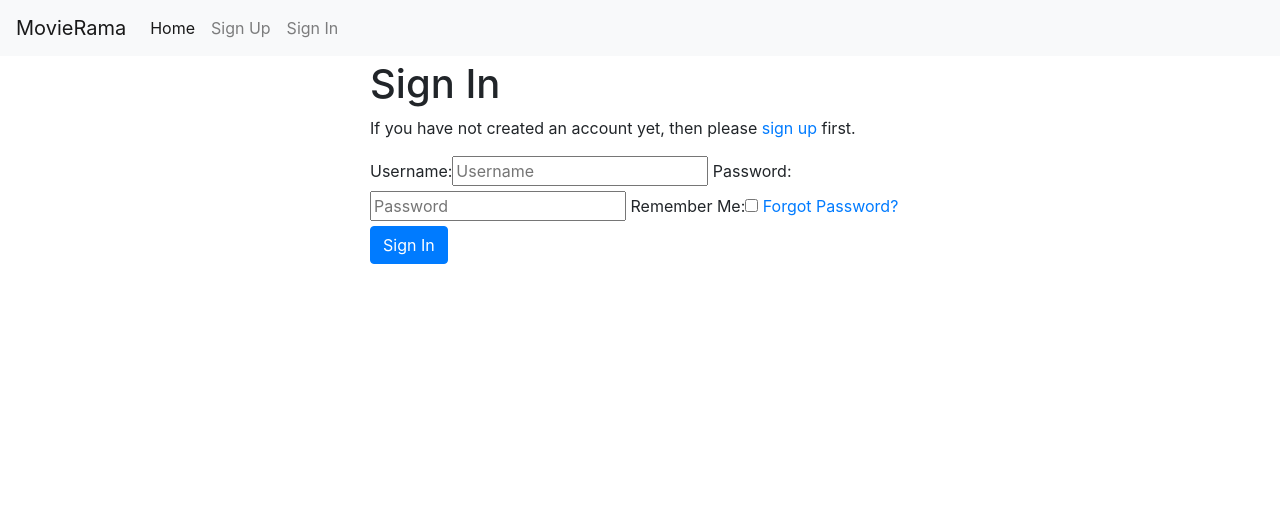
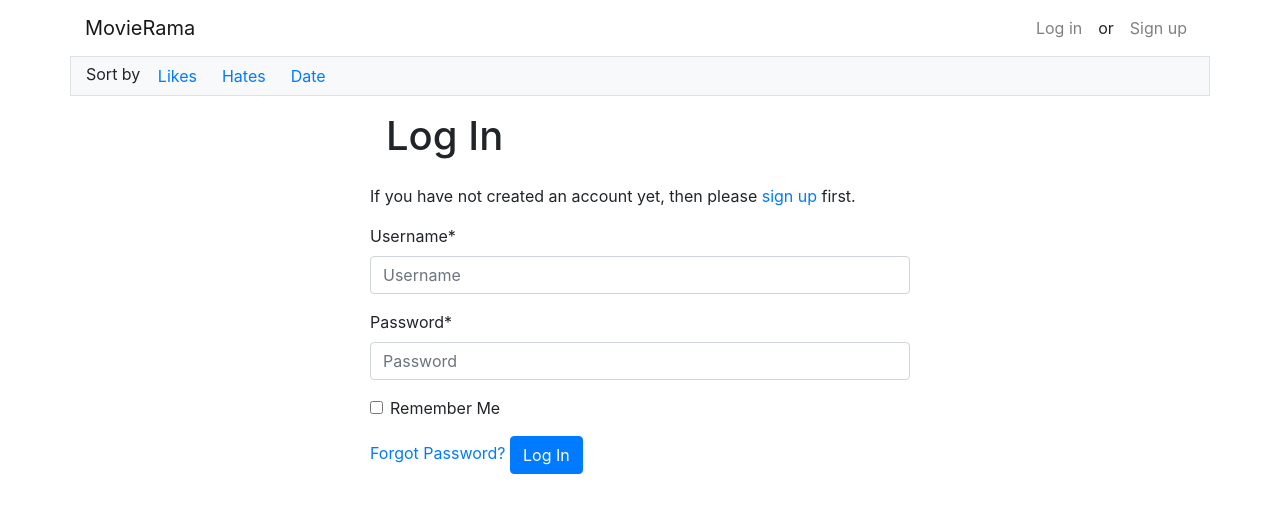
Before and after one commit to abourazanis/movierama, a Django app: a page that uses movierama/movierama/templates/base.html in a window 1280 px wide. Shown: the top 513 px of the page. Run offline with Django 3.2, Linux system fonts and the light colour scheme; some libraries are stand-ins or nearby versions.

Commit message:
feat: Alter authentication in order to use username/password
- Remove the email as requirement in the authentication process of allauth
- Minor template changes

```diff
--- a/movierama/config/urls.py
+++ b/movierama/config/urls.py
@@ -6,7 +6,7 @@ from django.views.generic import TemplateView
 from django.views import defaults as default_views
 
 urlpatterns = [
-    path("", TemplateView.as_view(template_name="pages/home.html"), name="home"),
+    path("", TemplateView.as_view(template_name="pages/home.html"), name="homepage"),
     # Django Admin, use {% url 'admin:index' %}
     path(settings.ADMIN_URL, admin.site.urls),
     # User management
--- a/movierama/movierama/templates/account/login.html
+++ b/movierama/movierama/templates/account/login.html
@@ -2,24 +2,25 @@
 
 {% load i18n %}
 {% load account %}
+{% load crispy_forms_tags %}
 
-{% block head_title %}{% trans "Sign In" %}{% endblock %}
+{% block head_title %}{% trans "Log In" %}{% endblock %}
 
 {% block inner %}
 
-<h1>{% trans "Sign In" %}</h1>
+<h1 class="p-3">{% trans "Log In" %}</h1>
 
 <p>{% blocktrans %}If you have not created an account yet, then please
 <a href="{{ signup_url }}">sign up</a> first.{% endblocktrans %}</p>
 
 <form class="login" method="POST" action="{% url 'account_login' %}">
   {% csrf_token %}
-  {{ form }}
+  {{ form|crispy }}
   {% if redirect_field_value %}
   <input type="hidden" name="{{ redirect_field_name }}" value="{{ redirect_field_value }}" />
   {% endif %}
   <a class="button secondaryAction" href="{% url 'account_reset_password' %}">{% trans "Forgot Password?" %}</a>
-  <button class="primaryAction btn btn-primary" type="submit">{% trans "Sign In" %}</button>
+  <button class="primaryAction btn btn-primary" type="submit" id="btn_login">{% trans "Log In" %}</button>
 </form>
 
 {% endblock %}
--- a/movierama/movierama/templates/account/password_change.html
+++ b/movierama/movierama/templates/account/password_change.html
@@ -1,6 +1,7 @@
 {% extends "account/base.html" %}
 
 {% load i18n %}
+{% load crispy_forms_tags %}
 
 {% block head_title %}{% trans "Change Password" %}{% endblock %}
 
@@ -9,7 +10,7 @@
 
     <form method="POST" action="{% url 'account_change_password' %}" class="password_change">
         {% csrf_token %}
-        {{ form }}
+        {{ form|crispy }}
         <button class="btn btn-primary" type="submit" name="action">{% trans "Change Password" %}</button>
     </form>
 {% endblock %}
--- a/movierama/movierama/templates/account/password_reset.html
+++ b/movierama/movierama/templates/account/password_reset.html
@@ -2,6 +2,7 @@
 
 {% load i18n %}
 {% load account %}
+{% load crispy_forms_tags %}
 
 {% block head_title %}{% trans "Password Reset" %}{% endblock %}
 
@@ -16,7 +17,7 @@
 
     <form method="POST" action="{% url 'account_reset_password' %}" class="password_reset">
         {% csrf_token %}
-        {{ form }}
+        {{ form|crispy }}
         <input class="btn btn-primary" type="submit" value="{% trans 'Reset My Password' %}" />
     </form>
 
--- a/movierama/movierama/templates/account/password_reset_from_key.html
+++ b/movierama/movierama/templates/account/password_reset_from_key.html
@@ -1,6 +1,7 @@
 {% extends "account/base.html" %}
 
 {% load i18n %}
+{% load crispy_forms_tags %}
 {% block head_title %}{% trans "Change Password" %}{% endblock %}
 
 {% block inner %}
@@ -13,7 +14,7 @@
         {% if form %}
             <form method="POST" action=".">
                 {% csrf_token %}
-                {{ form }}
+                {{ form|crispy }}
                 <input type="submit" name="action" value="{% trans 'change password' %}"/>
             </form>
         {% else %}
--- a/movierama/movierama/templates/account/password_set.html
+++ b/movierama/movierama/templates/account/password_set.html
@@ -1,6 +1,7 @@
 {% extends "account/base.html" %}
 
 {% load i18n %}
+{% load crispy_forms_tags %}
 
 {% block head_title %}{% trans "Set Password" %}{% endblock %}
 
@@ -9,7 +10,7 @@
 
     <form method="POST" action="{% url 'account_set_password' %}" class="password_set">
         {% csrf_token %}
-        {{ form }}
+        {{ form|crispy }}
         <input type="submit" name="action" value="{% trans 'Set Password' %}"/>
     </form>
 {% endblock %}
--- a/movierama/movierama/templates/base.html
+++ b/movierama/movierama/templates/base.html
@@ -18,7 +18,8 @@
   {% block css %}
 
     <!-- Latest compiled and minified Bootstrap CSS -->
-    <link href="https://stackpath.bootstrapcdn.com/bootstrap/4.3.1/css/bootstrap.min.css" rel="stylesheet" integrity="sha384-ggOyR0iXCbMQv3Xipma34MD+dH/1fQ784/j6cY/iJTQUOhcWr7x9JvoRxT2MZw1T" crossorigin="anonymous">
+    <link href="https://stackpath.bootstrapcdn.com/bootstrap/4.3.1/css/bootstrap.min.css" rel="stylesheet"
+          integrity="sha384-ggOyR0iXCbMQv3Xipma34MD+dH/1fQ784/j6cY/iJTQUOhcWr7x9JvoRxT2MZw1T" crossorigin="anonymous">
 
 
     <!-- Your stuff: Third-party CSS libraries go here -->
@@ -34,44 +35,62 @@
 
 <body>
 
-    <div class="mb-1">
-      <nav class="navbar navbar-expand-md navbar-light bg-light">
-        <button class="navbar-toggler navbar-toggler-right" type="button" data-toggle="collapse" data-target="#navbarSupportedContent" aria-controls="navbarSupportedContent" aria-expanded="false" aria-label="Toggle navigation">
+<header>
+  <nav class="navbar navbar-expand-lg navbar-light ">
+    <div class="container d-flex justify-content-between">
+      <a class="navbar-brand" href="{% url 'homepage' %}">MovieRama</a>
+      <button class="navbar-toggler" type="button" data-toggle="collapse"
+              data-target="#navbarSupportedContent" data-toggle="collapse" data-target="#navbarSupportedContent" aria-controls="navbarSupportedContent" aria-expanded="false"
+              aria-label="Toggle navigation">
         <span class="navbar-toggler-icon"></span>
       </button>
-        <a class="navbar-brand" href="{% url 'home' %}">MovieRama</a>
 
-        <div class="collapse navbar-collapse" id="navbarSupportedContent">
-          <ul class="navbar-nav mr-auto">
-            <li class="nav-item active">
-              <a class="nav-link" href="{% url 'home' %}">Home <span class="sr-only">(current)</span></a>
-            </li>
+
+      <div class="collapse navbar-collapse w-100" id="navbarSupportedContent">
+        <ul class="nav navbar-nav ml-auto w-100 justify-content-end">
           {% if request.user.is_authenticated %}
-              <li class="nav-item">
+            <li class="nav-item" id="user_menu">
               {# URL provided by django-allauth/account/urls.py #}
-                <a class="nav-link" href="{% url 'users:detail' request.user.username  %}">{% trans "My Profile" %}</a>
+              <a class="nav-link" href="{% url 'homepage' %}">{{ request.user.get_full_name }}</a>
             </li>
             <li class="nav-item">
               {# URL provided by django-allauth/account/urls.py #}
-                <a class="nav-link" href="{% url 'account_logout' %}">{% trans "Sign Out" %}</a>
+              <a class="nav-link" href="{% url 'account_logout' %}" id="btn_logout">{% trans "Log Out" %}</a>
             </li>
           {% else %}
             <li class="nav-item">
               {# URL provided by django-allauth/account/urls.py #}
-                <a id="sign-up-link" class="nav-link" href="{% url 'account_signup' %}">{% trans "Sign Up" %}</a>
+              <a id="log_in_link" class="nav-link" href="{% url 'account_login' %}">{% trans "Log in" %}</a>
+            </li>
+            <li class="nav-item">
+              <span style="display: block; padding: 0.5rem">or</span>
             </li>
             <li class="nav-item">
               {# URL provided by django-allauth/account/urls.py #}
-                <a id="log-in-link" class="nav-link" href="{% url 'account_login' %}">{% trans "Sign In" %}</a>
+              <a id="sign-up-link" class="nav-link" href="{% url 'account_signup' %}">{% trans "Sign up" %}</a>
             </li>
           {% endif %}
         </ul>
       </div>
+    </div>
   </nav>
 
+</header>
+
+<main role="main" class="container">
+  <div class="row">
+    <div class="filters border col bg-light">
+
+      <form>
+        <span>Sort by</span>
+        <div class="btn-group" role="group">
+          <input type="submit" class="btn btn-link" value="Likes" formaction="/?order_by=likes">
+          <input type="submit" class="btn btn-link" value="Hates" formaction="/?order_by=hates">
+          <input type="submit" class="btn btn-link" value="Date" formaction="/?order_by=date">
         </div>
-
-    <div class="container">
+      </form>
+    </div>
+  </div>
 
   {% if messages %}
     {% for message in messages %}
@@ -83,7 +102,7 @@
     <p></p>
   {% endblock content %}
 
-    </div> <!-- /container -->
+</main> <!-- /container -->
 
 {% block modal %}{% endblock modal %}
 
@@ -93,9 +112,15 @@
 {% block javascript %}
 
   <!-- Bootstrap JS and its dependencies-->
-      <script src="https://code.jquery.com/jquery-3.3.1.slim.min.js" integrity="sha384-q8i/X+965DzO0rT7abK41JStQIAqVgRVzpbzo5smXKp4YfRvH+8abtTE1Pi6jizo" crossorigin="anonymous"></script>
-      <script src="https://cdnjs.cloudflare.com/ajax/libs/popper.js/1.14.3/umd/popper.min.js" integrity="sha384-ZMP7rVo3mIykV+2+9J3UJ46jBk0WLaUAdn689aCwoqbBJiSnjAK/l8WvCWPIPm49" crossorigin="anonymous"></script>
-      <script src="https://stackpath.bootstrapcdn.com/bootstrap/4.3.1/js/bootstrap.min.js" integrity="sha384-JjSmVgyd0p3pXB1rRibZUAYoIIy6OrQ6VrjIEaFf/nJGzIxFDsf4x0xIM+B07jRM" crossorigin="anonymous"></script>
+  <script src="https://code.jquery.com/jquery-3.3.1.slim.min.js"
+          integrity="sha384-q8i/X+965DzO0rT7abK41JStQIAqVgRVzpbzo5smXKp4YfRvH+8abtTE1Pi6jizo"
+          crossorigin="anonymous"></script>
+  <script src="https://cdnjs.cloudflare.com/ajax/libs/popper.js/1.14.3/umd/popper.min.js"
+          integrity="sha384-ZMP7rVo3mIykV+2+9J3UJ46jBk0WLaUAdn689aCwoqbBJiSnjAK/l8WvCWPIPm49"
+          crossorigin="anonymous"></script>
+  <script src="https://stackpath.bootstrapcdn.com/bootstrap/4.3.1/js/bootstrap.min.js"
+          integrity="sha384-JjSmVgyd0p3pXB1rRibZUAYoIIy6OrQ6VrjIEaFf/nJGzIxFDsf4x0xIM+B07jRM"
+          crossorigin="anonymous"></script>
 
   <!-- Your stuff: Third-party javascript libraries go here -->
 
--- a/movierama/movierama/users/factories.py
+++ b/movierama/movierama/users/factories.py
@@ -12,6 +12,7 @@ class UserFactory(factory.django.DjangoModelFactory):
     """
     class Meta:
         model = User
+        django_get_or_create = ('username',)
 
     first_name = 'Jaime'
     last_name = 'Lannister'
--- a/movierama/movierama/users/utils.py
+++ b/movierama/movierama/users/utils.py
@@ -9,8 +9,9 @@ from django.contrib.sessions.backends.db import SessionStore
 def create_session_cookie(username, password):
 
     # First, create a new test user
-    user = get_user_model()
-    user.objects.create_user(username=username, password=password)
+    (user, created) = get_user_model().objects.get_or_create(username=username)
+    if created:
+        user.set_password(password)
 
     # Then create the authenticated session using the new user credentials
     session = SessionStore()
@@ -23,7 +24,6 @@ def create_session_cookie(username, password):
     cookie = {
         'name': settings.SESSION_COOKIE_NAME,
         'value': session.session_key,
-        'secure': False,
         'path': '/',
     }
     return cookie
--- a/movierama/requirements/base.txt
+++ b/movierama/requirements/base.txt
@@ -10,3 +10,4 @@ django==2.2.3               # https://www.djangoproject.com/
 django-environ==0.4.5       # https://github.com/joke2k/django-environ
 django-allauth==0.39.1      # https://github.com/pennersr/django-allauth
 django-redis==4.10.0        # https://github.com/niwinz/django-redis
+django-crispy-forms==1.7.2  # https://django-crispy-forms.readthedocs.io
```
Also changed, not shown: movierama/config/settings/base.py (+14 -5 lines), movierama/features/steps/authentication.py (+20 -19 lines), movierama/movierama/templates/account/signup.html (+5 -4 lines), movierama/movierama/users/forms.py (added, +27 -0 lines), 1 other file. Lines whose indentation alone changed are shown as unchanged.
